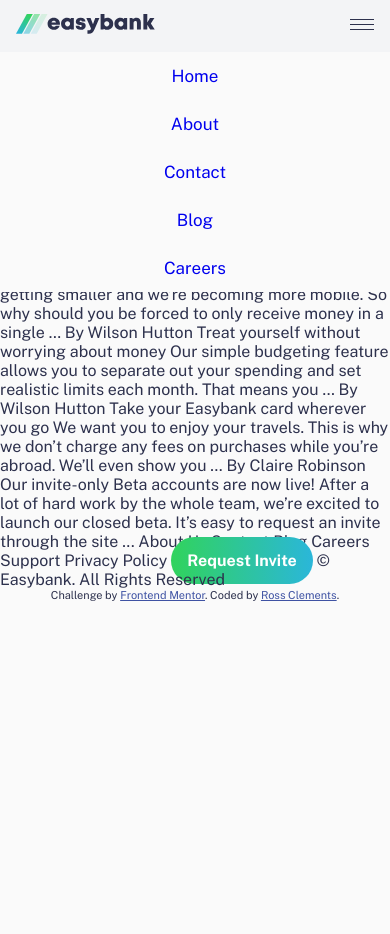
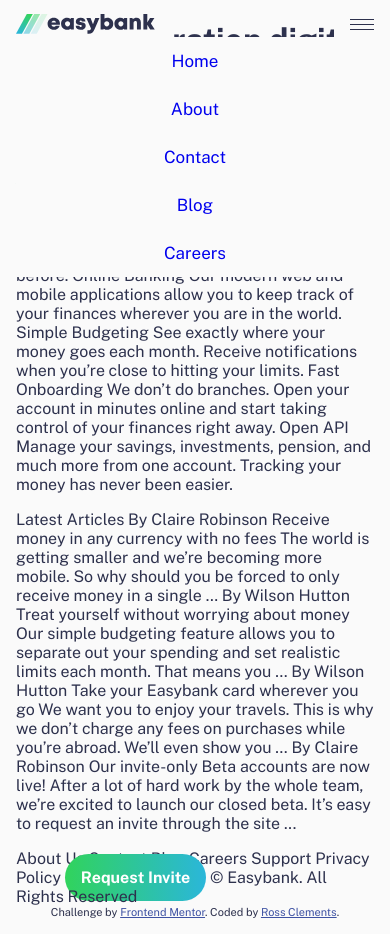
Before and after one commit to RosswClements/easybank-landingpage, a plain HTML site: page index.html in a window 390 px wide. Both pictures are taken after a click on the link 362 px from the left and 24 px from the top of the page. Before the commit the page ends 844 px from the top, so only its background shows below. Drawn offline with nearby package versions, Linux system fonts and the light colour scheme.

Commit message:
transparent navbar mobile

```diff
--- a/index.html
+++ b/index.html
@@ -19,20 +19,25 @@
   </style>
 </head>
 <header>
-  <div class="wrapper"></div>
+  <div class="wrapper">
   <div class="topnav" id="myTopnav">
-    <a href="index.html"><img src="/images/logo.svg" alt="logo"></img></a>
+    <a href="index.html" class="logo"><img src="/images/logo.svg" alt="logo"></img></a>
 
-        <div>
+    <div class="transparent">
+      <div>
       <a href="javascript:void(0);" class="icon" onclick="myFunction()">
             <img src="/images/icon-hamburger.svg"></img></a>
+
       <a href="#">Home</a>
       <a href="#">About</a>
       <a href="#">Contact</a>
       <a href="#">Blog</a>
       <a href="#">Careers</a>
-      </div>
+    </div>
+    </div>
+
       <a href="#" class="btn" id="btn1">Request Invite</a>
+
 
 
   </div>
@@ -49,6 +54,7 @@
 
 </div>
 
+<div class="container" id="container2">
   Why choose Easybank?
 
   We leverage Open Banking to turn your bank account into your financial hub. Control
@@ -70,8 +76,8 @@
   Manage your savings, investments, pension, and much more from one account. Tracking
   your money has never been easier.
 
-
-
+</div>
+<div class="container" id="container3">
   Latest Articles
 
   By Claire Robinson
@@ -93,8 +99,8 @@
   Our invite-only Beta accounts are now live!
   After a lot of hard work by the whole team, we’re excited to launch our closed beta.
   It’s easy to request an invite through the site ...
-
-
+</div>
+  <div class="container" id="container4">
 
   About Us
   Contact
@@ -111,7 +117,8 @@
     Challenge by <a href="https://www.frontendmentor.io?ref=challenge" target="_blank">Frontend Mentor</a>.
     Coded by <a href="https://rosswclements.github.io/portfolio/">Ross Clements</a>.
   </div>
-  </div>
+</div>
+</div>
   <script>
     function myFunction() {
       var x = document.getElementById("myTopnav");
--- a/style.css
+++ b/style.css
@@ -71,37 +71,63 @@ body{
 
 .container {
   margin: 1em;
+  position: static;
 }
 
 /* Mobile */
 @media screen and (max-width: 800px) {
+
   /* Navbar */
+
   .topnav a:not(:first-child) {
     display: none;
     text-align: center;
   }
+
   .topnav a.icon {
     float: left;
     display: block;
   }
 
+  .topnav a.logo {
+    float: right;
+    display: block;
+  }
+
   .topnav {
     justify-content: space-between;
-    z-index: 9;
     width: 100%;
+    background-color: transparent;
   }
   .topnav.responsive {
     position: absolute;
     flex-direction: column;
+    padding-bottom: 1em;
+    z-index: 9;
   }
   .topnav.responsive .icon {
     position: fixed;
     right: 0;
     top: 0;
   }
+
+  .topnav.responsive .logo {
+    position: fixed;
+    left: 0;
+    top: 0;
+  }
+
   .topnav.responsive a {
     float: none;
     display: block;
+    background-color: var(--very-light-gray);
+    z-index: 9;
+  }
+
+  .topnav.responsive .transparent {
+    position: relative;
+    background-color: transparent;
+    border: 1em transparent solid;
   }
 
   #btn1{
@@ -111,6 +137,6 @@ body{
   /* Welcome Section */
 
   #container1{
-    position: absolute;
+    /* position: absolute; */
   }
 }
```
